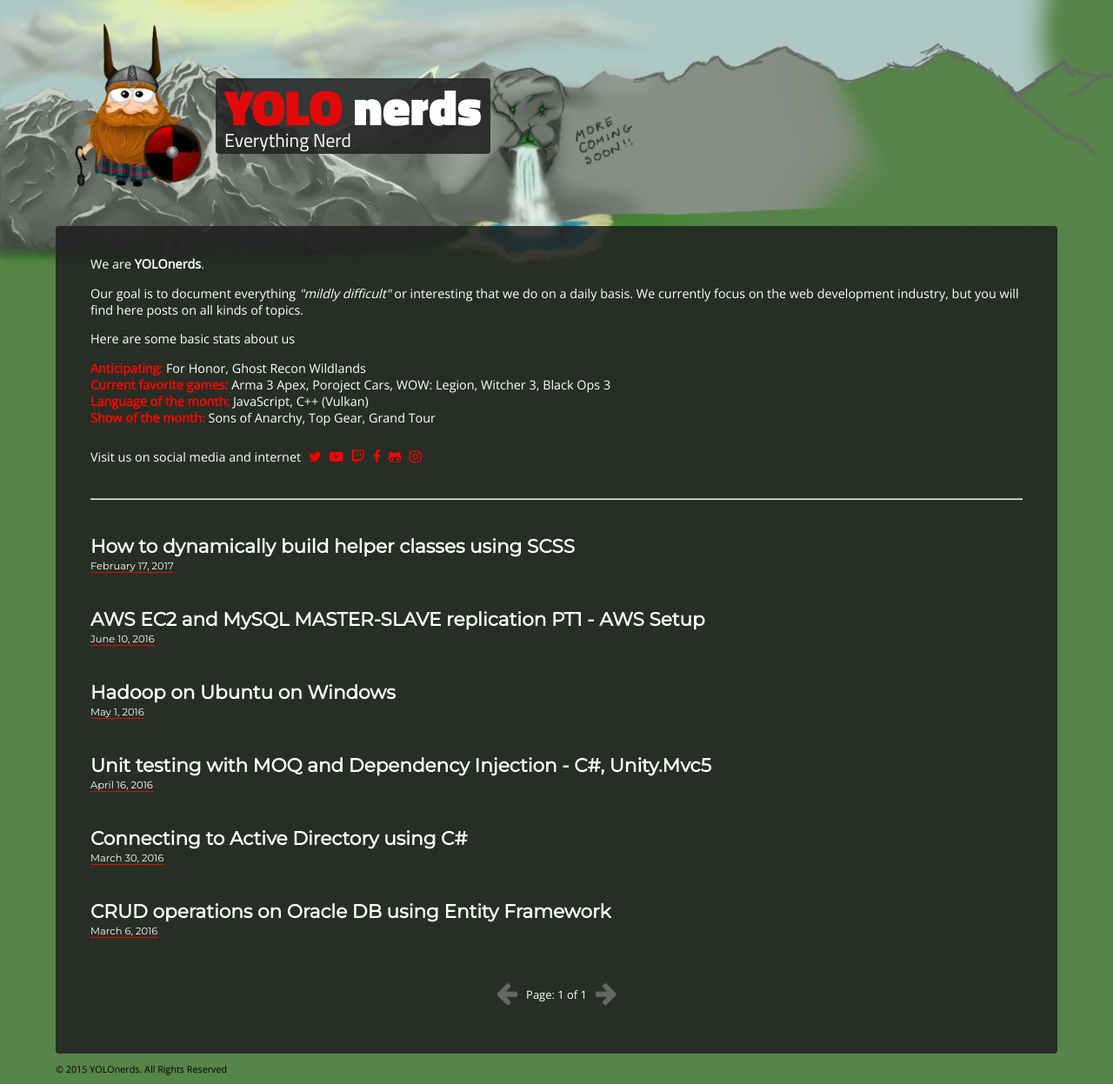
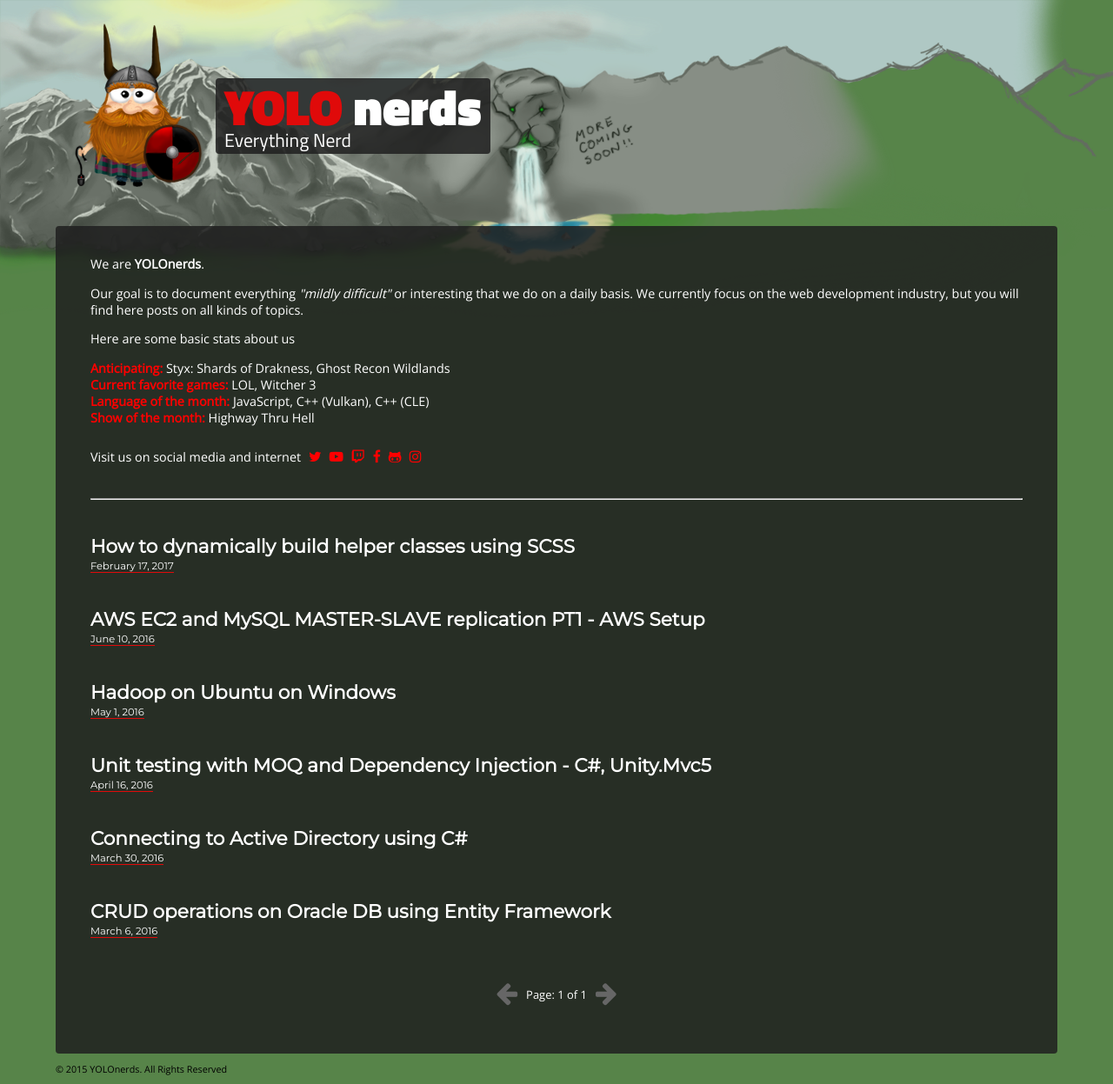
Before and after one commit to lzychowski/lzychowski.github.io, a Jekyll site: the page built from index.html, in a window 1280 px wide. Shown: the whole page at 87% size. Built offline with Jekyll 4.4.1, drawn with Linux system fonts in a browser that asks for light colours; nearby versions of some CDN libraries; the list of posts is cut into pages by our own code.

Commit message:
added about

```diff
--- a/index.html
+++ b/index.html
@@ -7,10 +7,10 @@ title: YOLOnerds
 			<p>Our goal is to document everything <em>"mildly difficult"</em> or interesting that we do on a daily basis. We currently focus on the web development industry, but you will find here posts on all kinds of topics.</p>
 			<p>Here are some basic stats about us</p>
 			<p>
-				<strong class="red">Anticipating:</strong> For Honor, Ghost Recon Wildlands<br>
-				<strong class="red">Current favorite games:</strong> Arma 3 Apex, Poroject Cars, WOW: Legion, Witcher 3, Black Ops 3<br>
-				<strong class="red">Language of the month:</strong> JavaScript, C++ (Vulkan)<br>
-				<strong class="red">Show of the month:</strong> Sons of Anarchy, Top Gear, Grand Tour
+				<strong class="red">Anticipating:</strong> Styx: Shards of Drakness, Ghost Recon Wildlands<br>
+				<strong class="red">Current favorite games:</strong> LOL, Witcher 3<br>
+				<strong class="red">Language of the month:</strong> JavaScript, C++ (Vulkan), C++ (CLE)<br>
+				<strong class="red">Show of the month:</strong> Highway Thru Hell
 			</p>
 		</div>
 		<div class="padding-10-t padding-30-r padding-0-b padding-30-l">
```
